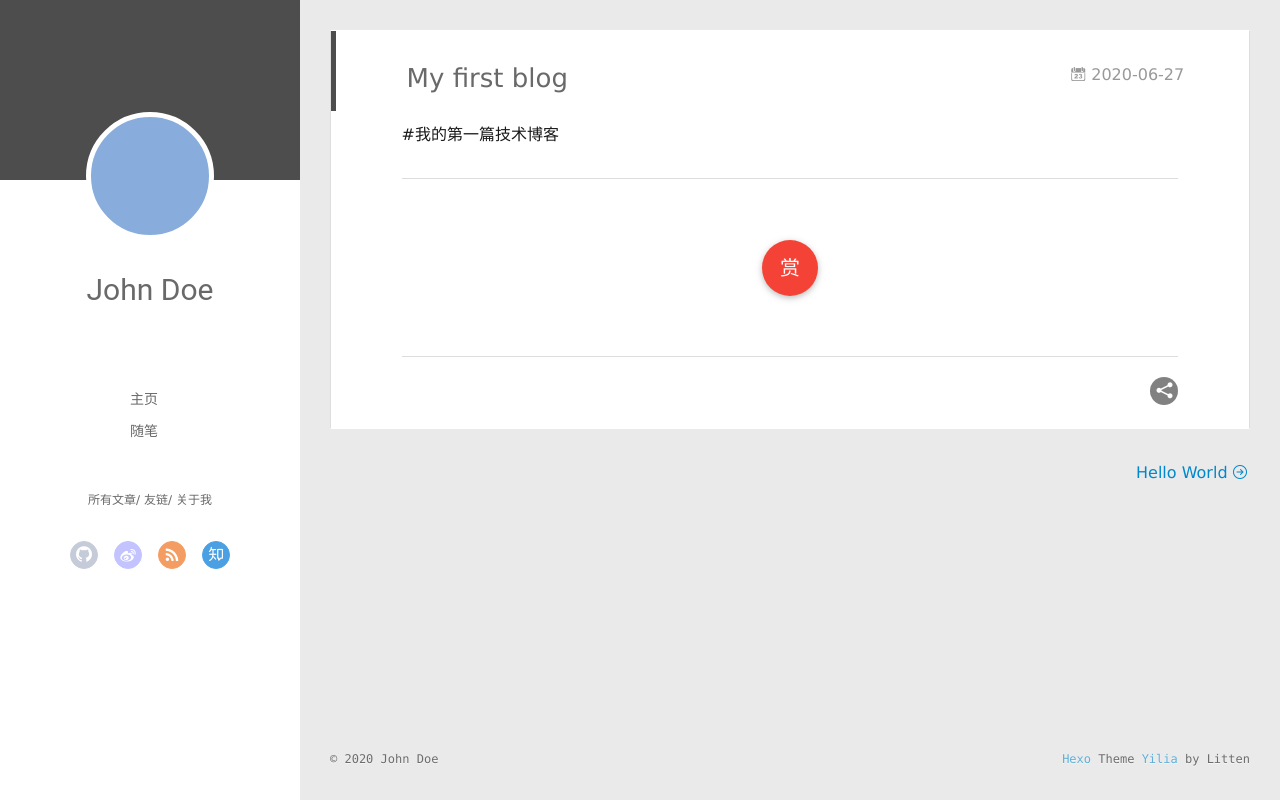
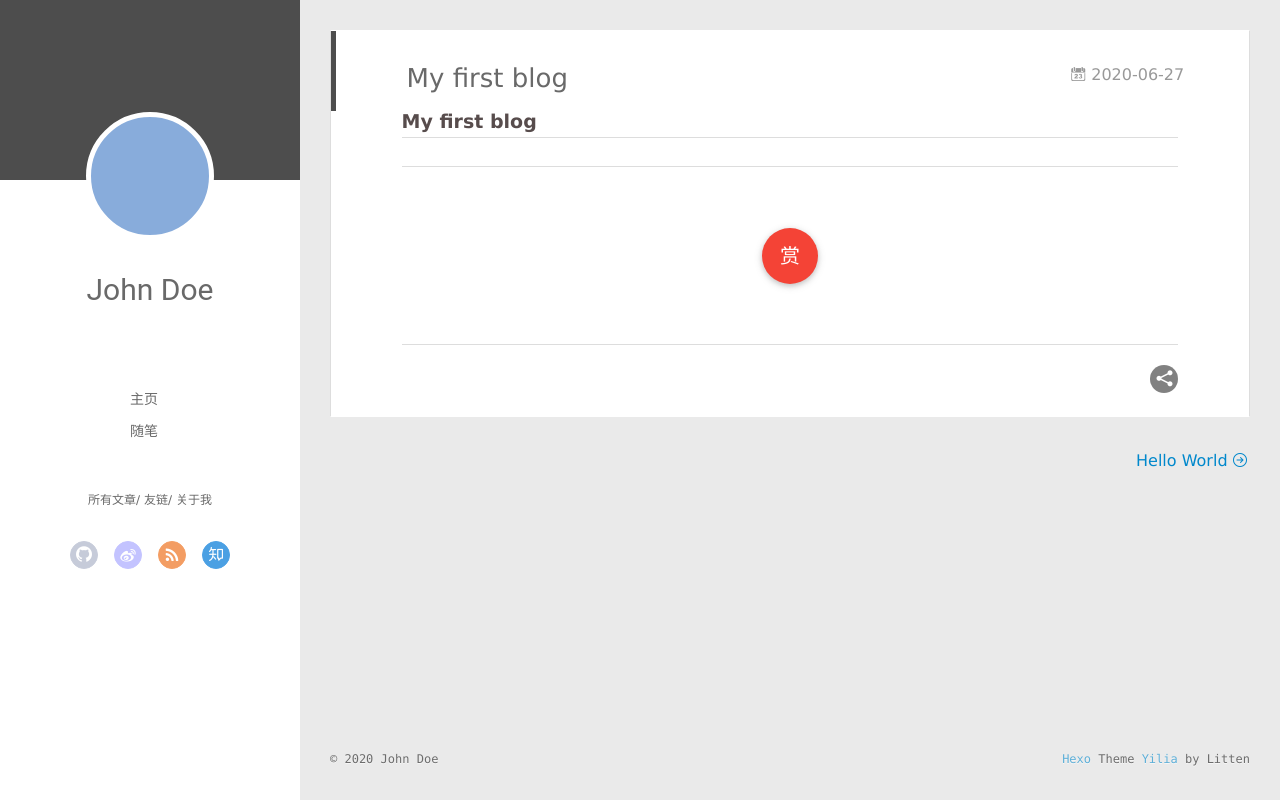
Before and after one commit to brianjia2020/brianjia.github.io, a plain HTML site: page 2020/06/27/My-first-blog/index.html in a window 1280 px wide. Drawn offline with Linux system fonts and the light colour scheme; no server answers.

Commit message:
Site updated: 2020-06-30 08:49:34

```diff
--- a/2020/06/27/My-first-blog/index.html
+++ b/2020/06/27/My-first-blog/index.html
@@ -8,15 +8,15 @@
   <link rel="dns-prefetch" href="http://yoursite.com">
   <title>My first blog | Hexo</title>
   <meta name="viewport" content="width=device-width, initial-scale=1, maximum-scale=1">
-  <meta name="description" content="#我的第一篇技术博客">
+  <meta name="description" content="My first blog">
 <meta property="og:type" content="article">
 <meta property="og:title" content="My first blog">
 <meta property="og:url" content="http://yoursite.com/2020/06/27/My-first-blog/index.html">
 <meta property="og:site_name" content="Hexo">
-<meta property="og:description" content="#我的第一篇技术博客">
+<meta property="og:description" content="My first blog">
 <meta property="og:locale" content="en_US">
 <meta property="article:published_time" content="2020-06-27T13:35:24.000Z">
-<meta property="article:modified_time" content="2020-06-30T01:47:09.408Z">
+<meta property="article:modified_time" content="2020-06-30T02:23:25.881Z">
 <meta property="article:author" content="John Doe">
 <meta name="twitter:card" content="summary">
 
@@ -174,8 +174,7 @@
 
     <div class="article-entry" itemprop="articleBody">
 
-        <p>#我的第一篇技术博客</p>
-<hr>
+        <h3 id="My-first-blog"><a href="#My-first-blog" class="headerlink" title="My first blog"></a>My first blog</h3><hr>
 
 
 
```
Also changed, not shown: index.html (+1 -2 lines).
